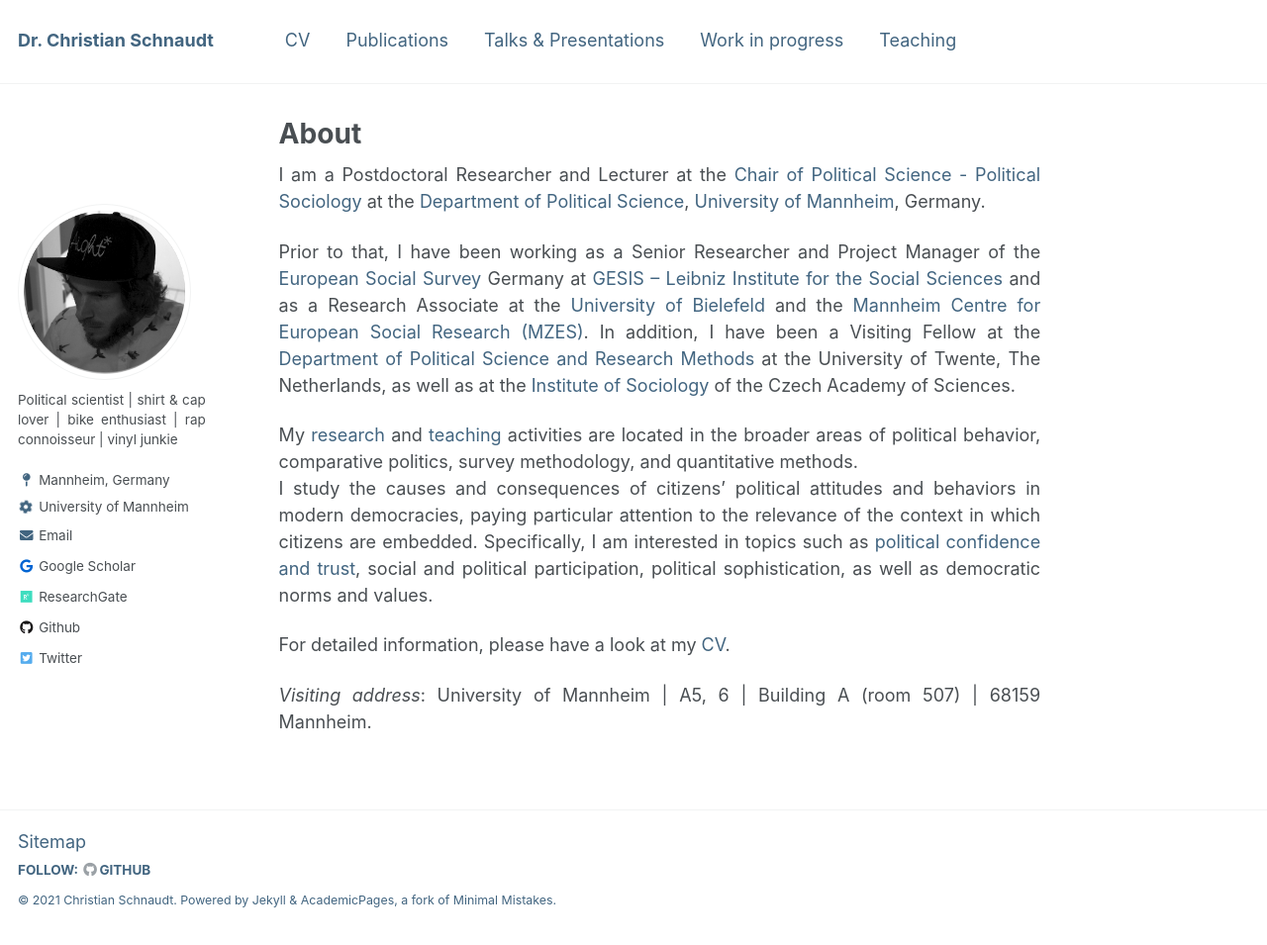
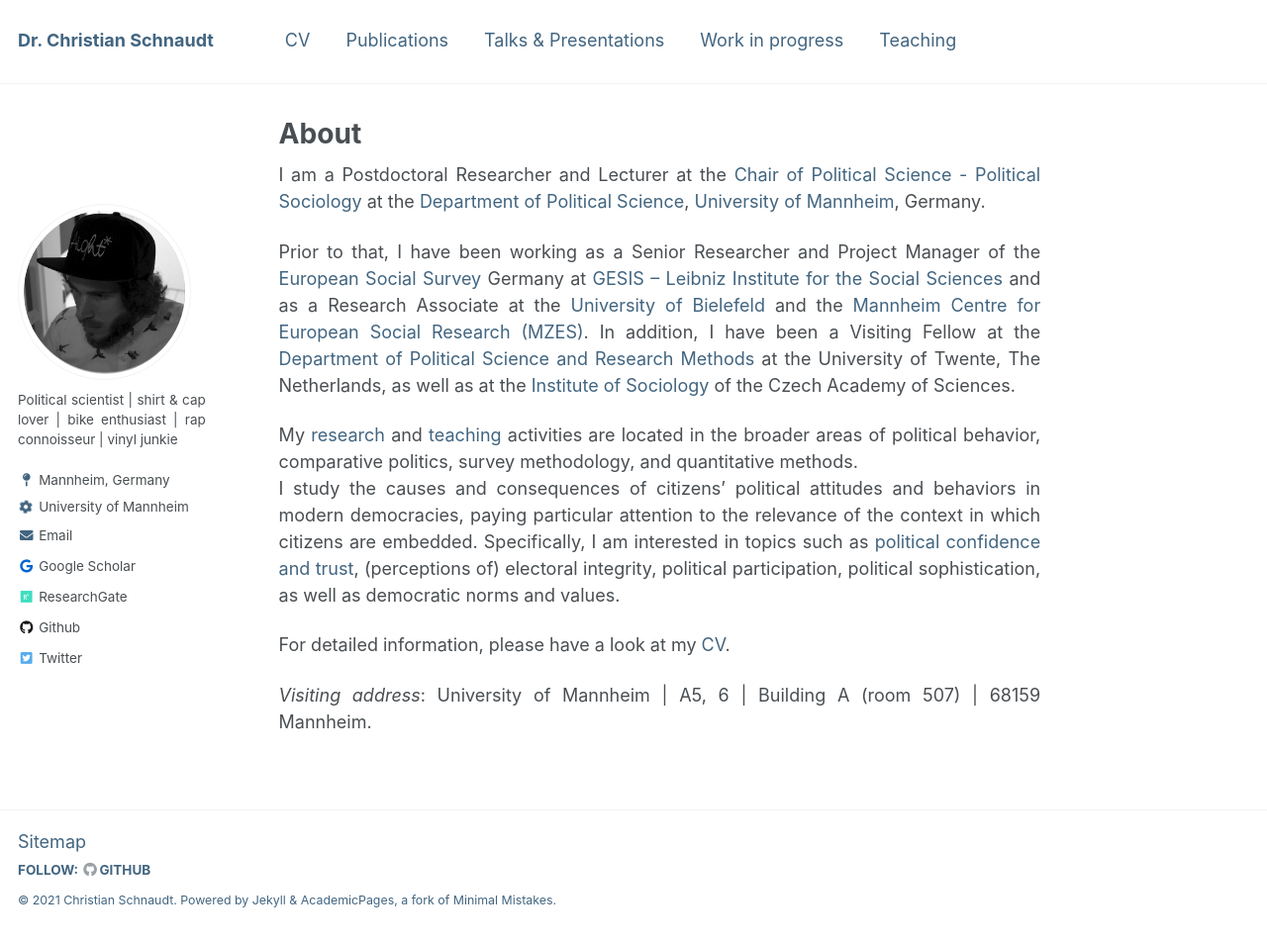
Before and after one commit to cschnaudt/cschnaudt.github.io, a Jekyll site: the page built from _pages/about.md, in a window 1280 px wide and 955 px high. Shown: the whole window at 99% size. Built offline with Jekyll 4.4.1, drawn with Linux system fonts in a browser that asks for light colours.

Commit message:
Update about.md

```diff
--- a/_pages/about.md
+++ b/_pages/about.md
@@ -13,7 +13,7 @@ I am a Postdoctoral Researcher and Lecturer at the [Chair of Political Science -
 Prior to that, I have been working as a Senior Researcher and Project Manager of the [European Social Survey](https://www.europeansocialsurvey.org/){:target="_ blank"} Germany at [GESIS -- Leibniz Institute for the Social Sciences](https://www.gesis.org){:target="_ blank"} and as a Research Associate at the [University of Bielefeld](https://www.uni-bielefeld.de/(en)/soz/){:target="_ blank"} and the [Mannheim Centre for European Social Research (MZES)](https://www.mzes.uni-mannheim.de/d7/en){:target="_ blank"}. In addition, I have been a Visiting Fellow at the [Department of Political Science and Research Methods](https://www.utwente.nl/en/bms/omd/){:target="_ blank"} at the University of Twente, The Netherlands, as well as at the [Institute of Sociology](https://www.soc.cas.cz/en/about-institute){:target="_ blank"} of the Czech Academy of Sciences.
 
 My [research](https://cschnaudt.github.io/publications/) and [teaching](https://cschnaudt.github.io/teaching/) activities are located in the broader areas of political behavior, comparative politics, survey methodology, and quantitative methods.
-I study the causes and consequences of citizens' political attitudes and behaviors in modern democracies, paying particular attention to the relevance of the context in which citizens are embedded. Specifically, I am interested in topics such as [political confidence and trust](https://www.springer.com/us/book/9783319894317){:target="_ blank"}, social and political participation, political sophistication, as well as democratic norms and values.
+I study the causes and consequences of citizens' political attitudes and behaviors in modern democracies, paying particular attention to the relevance of the context in which citizens are embedded. Specifically, I am interested in topics such as [political confidence and trust](https://www.springer.com/us/book/9783319894317){:target="_ blank"}, (perceptions of) electoral integrity, political participation, political sophistication, as well as democratic norms and values.
 
 For detailed information, please have a look at my [CV](https://cschnaudt.github.io/cv/).
 
```
